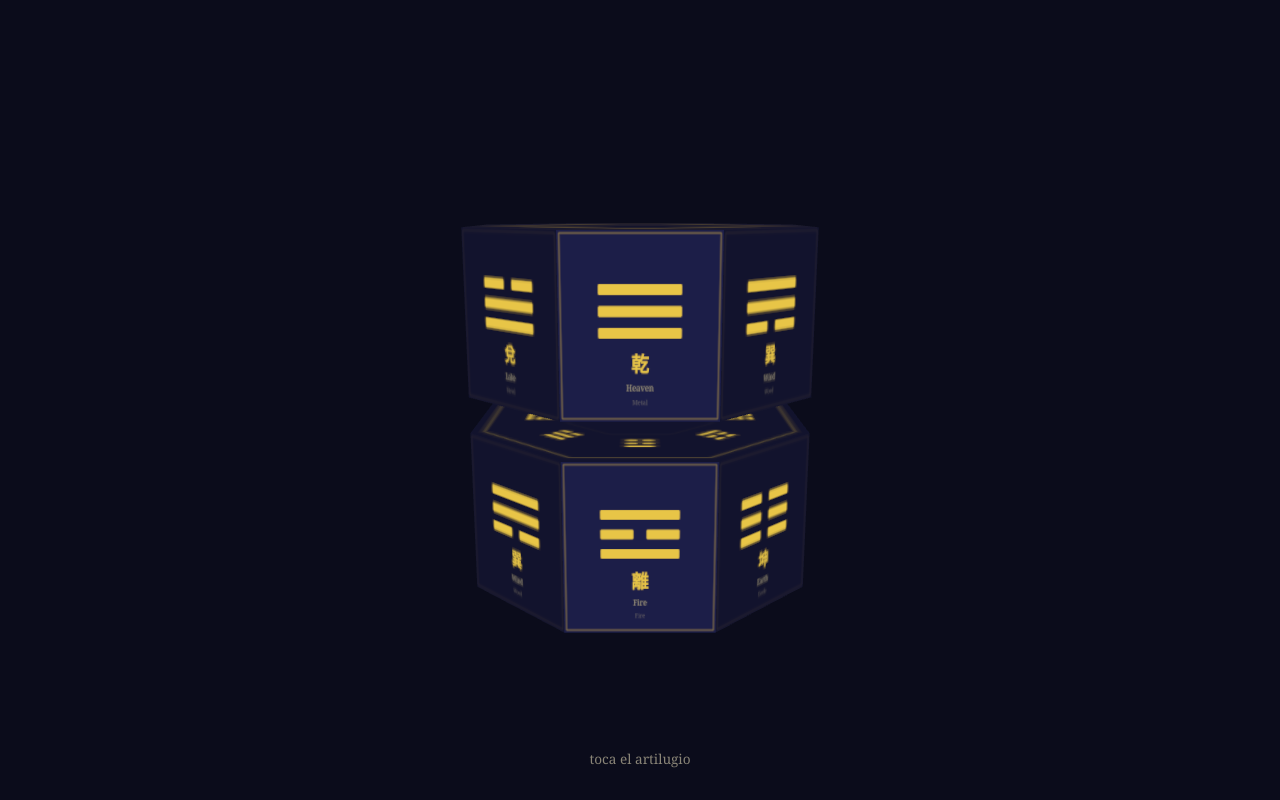
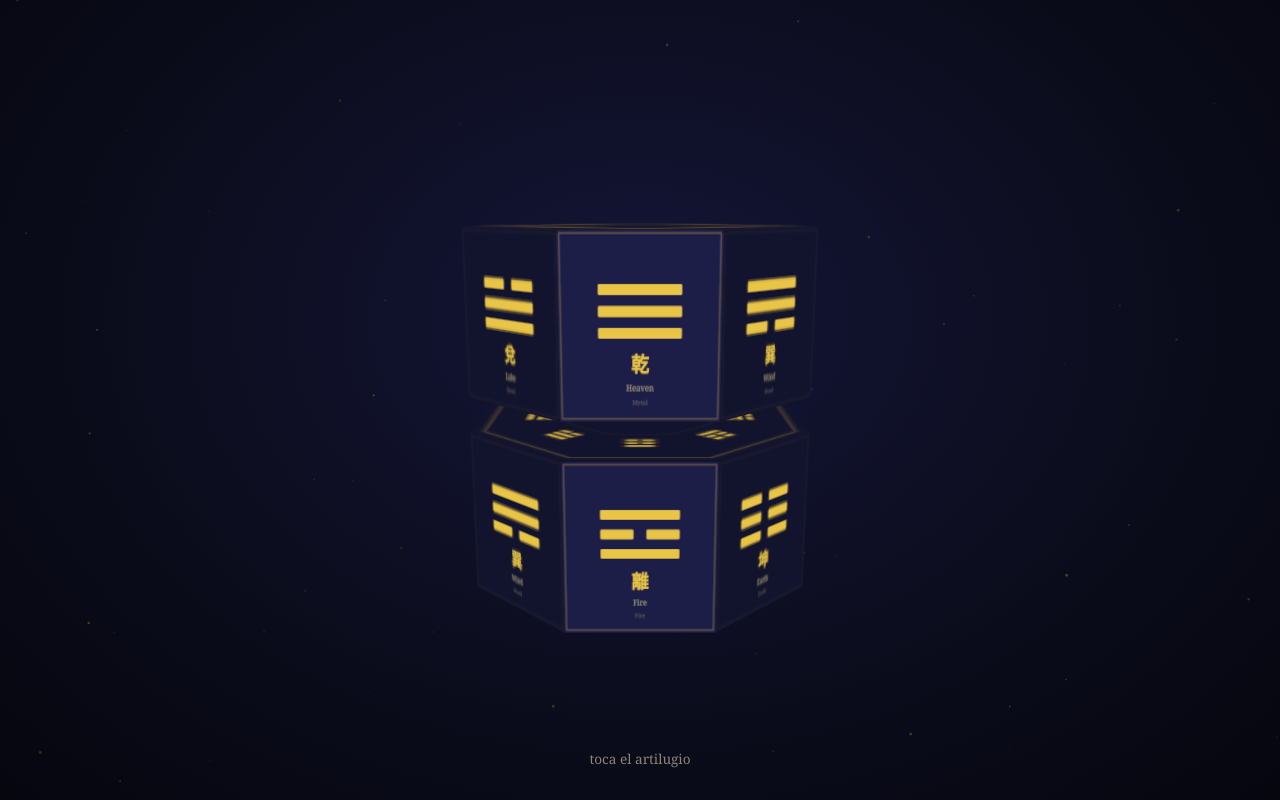
Before and after one commit to meowrhino/pakuafun, a plain HTML site: page index.html in a window 1280 px wide. Drawn offline with nearby package versions, Linux system fonts and the light colour scheme; animation ran at ten frames a second.

Commit message:
Fix hexagram mapping, HD textures, starfield bg, cap zoom
- Fix face index calculation (negate rotation direction)
- Hexagram now correctly matches visible trigrams
- Increase texture resolution to 1024px for sharper faces
- Add radial gradient + golden star particles background
- Add vertical tilt to see bagua caps from above/below
- Tap when tilted → zoom into cap for detailed bagua view
- More tilt range (-1.0 to 1.2 radians)

Co-Authored-By: Claude Opus 4.6 (1M context) <noreply@anthropic.com>

```diff
--- a/css/styles.css
+++ b/css/styles.css
@@ -12,10 +12,19 @@
 html, body {
   height: 100dvh;
   overflow: hidden;
-  background: var(--bg-color);
+  background: radial-gradient(ellipse at 50% 40%, #141638 0%, #0b0c1b 60%, #06060f 100%);
   color: var(--text-color);
   font-family: 'Noto Serif SC', 'Georgia', serif;
   -webkit-font-smoothing: antialiased;
+}
+
+/* Subtle stars background */
+#stars {
+  position: fixed;
+  inset: 0;
+  z-index: 0;
+  pointer-events: none;
+  opacity: 0.4;
 }
 
 /* ---- Canvas 3D ---- */
--- a/index.html
+++ b/index.html
@@ -22,6 +22,7 @@
 <body>
   <div id="loading">PakuaFun</div>
 
+  <canvas id="stars"></canvas>
   <div id="canvas-container"></div>
 
   <div id="tap-hint">toca el artilugio</div>
--- a/js/app.js
+++ b/js/app.js
@@ -22,6 +22,7 @@ const DEVICE_Y_EXPLORE = 0;
 const DEVICE_Y_DETAIL = isMobile ? 2.5 : 2.0;
 
 let deviceTargetY = DEVICE_Y_EXPLORE;
+let cameraTarget = CAM_POS.clone();
 let currentLook = LOOK_AT.clone();
 let lookTarget = LOOK_AT.clone();
 
@@ -75,6 +76,9 @@ async function init() {
     getDeviceGroup: () => deviceGroup,
   });
 
+  // ---- Stars background ----
+  drawStars();
+
   // ---- Hide loading ----
   const loading = document.getElementById('loading');
   loading.classList.add('hidden');
@@ -83,22 +87,60 @@ async function init() {
   animate();
 }
 
+function drawStars() {
+  const canvas = document.getElementById('stars');
+  canvas.width = window.innerWidth;
+  canvas.height = window.innerHeight;
+  const ctx = canvas.getContext('2d');
+  for (let i = 0; i < 80; i++) {
+    const x = Math.random() * canvas.width;
+    const y = Math.random() * canvas.height;
+    const r = Math.random() * 1.2 + 0.3;
+    const alpha = Math.random() * 0.6 + 0.2;
+    ctx.beginPath();
+    ctx.arc(x, y, r, 0, Math.PI * 2);
+    ctx.fillStyle = `rgba(212, 175, 55, ${alpha})`;
+    ctx.fill();
+  }
+}
+
 function refreshHexagram() {
   const upperKey = upperPrism.getFrontTrigramKey();
   const lowerKey = lowerPrism.getFrontTrigramKey();
   updateHexagram(upperKey, lowerKey);
 }
 
+// Tilt threshold: if tilted beyond this, zoom into cap instead of showing hexagram
+const TILT_CAP_THRESHOLD = 0.6;
+
 function toggleState() {
   if (state === 'EXPLORE') {
-    state = 'DETAIL';
-    deviceTargetY = DEVICE_Y_DETAIL;
-    lookTarget.set(0, DEVICE_Y_DETAIL * 0.5, 0);
-    showPanel();
-    document.getElementById('tap-hint')?.classList.add('hidden');
+    const tilt = deviceGroup ? deviceGroup.rotation.x : 0;
+
+    if (tilt > TILT_CAP_THRESHOLD) {
+      // Looking at top cap → zoom in to see Xiantian bagua
+      state = 'CAP_VIEW';
+      cameraTarget.set(0, 3.5, 2.0);
+      lookTarget.set(0, 0.5, 0);
+      document.getElementById('tap-hint')?.classList.add('hidden');
+    } else if (tilt < -TILT_CAP_THRESHOLD) {
+      // Looking at bottom cap → zoom in to see Houtian bagua
+      state = 'CAP_VIEW';
+      cameraTarget.set(0, -2.5, 2.0);
+      lookTarget.set(0, -0.5, 0);
+      document.getElementById('tap-hint')?.classList.add('hidden');
+    } else {
+      // Normal → show hexagram
+      state = 'DETAIL';
+      deviceTargetY = DEVICE_Y_DETAIL;
+      lookTarget.set(0, DEVICE_Y_DETAIL * 0.5, 0);
+      showPanel();
+      document.getElementById('tap-hint')?.classList.add('hidden');
+    }
   } else {
     state = 'EXPLORE';
     deviceTargetY = DEVICE_Y_EXPLORE;
+    cameraTarget.copy(CAM_POS);
     lookTarget.set(0, 0, 0);
     hidePanel();
   }
@@ -113,7 +155,8 @@ function animate() {
     deviceGroup.position.y += (deviceTargetY - deviceGroup.position.y) * 0.08;
   }
 
-  // Smooth lookAt follows device
+  // Smooth camera position and lookAt
+  camera.position.lerp(cameraTarget, 0.06);
   currentLook.lerp(lookTarget, 0.06);
   camera.lookAt(currentLook);
 
--- a/js/prism.js
+++ b/js/prism.js
@@ -118,9 +118,13 @@ export class OctagonalPrism {
   }
 
   snapToNearest() {
-    const norm = ((this.actualRotationY % (Math.PI * 2)) + Math.PI * 2) % (Math.PI * 2);
+    // Negate because positive group rotation brings negative-indexed faces to front
+    const negRot = -this.actualRotationY;
+    const norm = ((negRot % (Math.PI * 2)) + Math.PI * 2) % (Math.PI * 2);
     this.currentFaceIndex = Math.round(norm / FACE_ANGLE) % NUM_SIDES;
-    this.targetRotationY = this.currentFaceIndex * FACE_ANGLE;
+
+    // Target rotation that aligns this face to front
+    this.targetRotationY = -(this.currentFaceIndex * FACE_ANGLE);
 
     // Shortest path
     const diff = this.targetRotationY - this.actualRotationY;
@@ -143,7 +147,8 @@ export class OctagonalPrism {
   }
 
   _updateFaceFromRotation() {
-    const norm = ((this.actualRotationY % (Math.PI * 2)) + Math.PI * 2) % (Math.PI * 2);
+    const negRot = -this.actualRotationY;
+    const norm = ((negRot % (Math.PI * 2)) + Math.PI * 2) % (Math.PI * 2);
     this.currentFaceIndex = Math.round(norm / FACE_ANGLE) % NUM_SIDES;
     this._updateHighlight();
   }
--- a/js/touch.js
+++ b/js/touch.js
@@ -6,8 +6,8 @@
 const SENSITIVITY_X = 0.008;   // horizontal → rotate prism Y
 const SENSITIVITY_Y = 0.004;   // vertical → tilt device X
 const TAP_THRESHOLD = 8;
-const TILT_MIN = -0.6;  // max tilt looking from below
-const TILT_MAX = 0.8;   // max tilt looking from above
+const TILT_MIN = -1.0;  // max tilt looking from below
+const TILT_MAX = 1.2;   // max tilt looking from above
 
 export class TouchHandler {
   constructor(canvas, upperPrism, lowerPrism, { onSnap, onTap, getState, getDeviceGroup }) {
@@ -37,7 +37,8 @@ export class TouchHandler {
     this.startY = e.clientY;
     this.totalDrag = 0;
 
-    if (this.getState() === 'EXPLORE') {
+    const st = this.getState();
+    if (st === 'EXPLORE') {
       const rect = this.canvas.getBoundingClientRect();
       const relY = (e.clientY - rect.top) / rect.height;
       this.activePrism = relY < 0.5 ? this.upperPrism : this.lowerPrism;
--- a/js/trigrams.js
+++ b/js/trigrams.js
@@ -4,7 +4,7 @@
 import * as THREE from 'three';
 import { TRIGRAMS } from './data.js';
 
-const SIZE = 512;
+const SIZE = 1024;
 const BG_COLOR = '#12132d';
 const BG_HIGHLIGHT = '#1c1e48';
 const LINE_COLOR = '#e8c547';
@@ -24,17 +24,17 @@ export function createTrigramTexture(trigram, highlighted = false) {
 
   // Border
   ctx.strokeStyle = LINE_COLOR;
-  ctx.lineWidth = 2;
+  ctx.lineWidth = 3;
   ctx.globalAlpha = highlighted ? 0.6 : 0.15;
-  ctx.strokeRect(8, 8, SIZE - 16, SIZE - 16);
+  ctx.strokeRect(16, 16, SIZE - 32, SIZE - 32);
   ctx.globalAlpha = 1;
 
   // Trigram lines (top-to-bottom = reverse of [bottom, middle, top])
-  const lineWidth = 260;
-  const lineHeight = 28;
-  const gapWidth = 44;
-  const startY = 140;
-  const lineSpacing = 58;
+  const lineWidth = 520;
+  const lineHeight = 56;
+  const gapWidth = 88;
+  const startY = 280;
+  const lineSpacing = 116;
   const x = (SIZE - lineWidth) / 2;
 
   ctx.fillStyle = LINE_COLOR;
@@ -42,30 +42,30 @@ export function createTrigramTexture(trigram, highlighted = false) {
   reversed.forEach((line, i) => {
     const y = startY + i * lineSpacing;
     if (line === 1) {
-      roundRect(ctx, x, y, lineWidth, lineHeight, 4);
+      roundRect(ctx, x, y, lineWidth, lineHeight, 8);
     } else {
       const segWidth = (lineWidth - gapWidth) / 2;
-      roundRect(ctx, x, y, segWidth, lineHeight, 4);
-      roundRect(ctx, x + segWidth + gapWidth, y, segWidth, lineHeight, 4);
+      roundRect(ctx, x, y, segWidth, lineHeight, 8);
+      roundRect(ctx, x + segWidth + gapWidth, y, segWidth, lineHeight, 8);
     }
   });
 
   // Chinese character
   ctx.fillStyle = TEXT_COLOR;
-  ctx.font = '700 56px "Noto Serif SC", serif';
+  ctx.font = '700 112px "Noto Serif SC", serif';
   ctx.textAlign = 'center';
   ctx.textBaseline = 'middle';
-  ctx.fillText(trigram.chinese, SIZE / 2, 360);
+  ctx.fillText(trigram.chinese, SIZE / 2, 720);
 
   // English name
   ctx.fillStyle = TEXT_MUTED;
-  ctx.font = '24px "Noto Serif SC", Georgia, serif';
-  ctx.fillText(trigram.english, SIZE / 2, 420);
+  ctx.font = '48px "Noto Serif SC", Georgia, serif';
+  ctx.fillText(trigram.english, SIZE / 2, 840);
 
   // Element
-  ctx.font = '18px "Noto Serif SC", Georgia, serif';
+  ctx.font = '36px "Noto Serif SC", Georgia, serif';
   ctx.globalAlpha = 0.5;
-  ctx.fillText(trigram.element, SIZE / 2, 460);
+  ctx.fillText(trigram.element, SIZE / 2, 920);
   ctx.globalAlpha = 1;
 
   const texture = new THREE.CanvasTexture(canvas);
@@ -75,7 +75,7 @@ export function createTrigramTexture(trigram, highlighted = false) {
 
 // ---- Octagonal cap texture (bagua radial diagram) ----
 export function createBaguaCapTexture(trigramOrder, label) {
-  const S = 512;
+  const S = 1024;
   const canvas = document.createElement('canvas');
   canvas.width = S;
   canvas.height = S;
@@ -89,14 +89,14 @@ export function createBaguaCapTexture(trigramOrder, label) {
 
   // Outer octagon
   ctx.strokeStyle = LINE_COLOR;
-  ctx.lineWidth = 2.5;
+  ctx.lineWidth = 4;
   ctx.globalAlpha = 0.4;
   const octR = S * 0.46;
   drawOctagon(ctx, cx, cy, octR);
   ctx.globalAlpha = 1;
 
   // Inner octagon
-  ctx.lineWidth = 1;
+  ctx.lineWidth = 2;
   ctx.globalAlpha = 0.15;
   const innerR = S * 0.22;
   drawOctagon(ctx, cx, cy, innerR);
@@ -115,10 +115,10 @@ export function createBaguaCapTexture(trigramOrder, label) {
     ctx.translate(cx, cy);
     ctx.rotate(angle);
 
-    const lineW = 36;
-    const lineH = 5;
-    const gap = 10;
-    const gapBreak = 8;
+    const lineW = 72;
+    const lineH = 10;
+    const gap = 18;
+    const gapBreak = 14;
     const startDist = S * 0.26;
 
     ctx.fillStyle = LINE_COLOR;
@@ -139,7 +139,7 @@ export function createBaguaCapTexture(trigramOrder, label) {
   // Center label
   ctx.fillStyle = LINE_COLOR;
   ctx.globalAlpha = 0.2;
-  ctx.font = '700 24px "Noto Serif SC", serif';
+  ctx.font = '700 48px "Noto Serif SC", serif';
   ctx.textAlign = 'center';
   ctx.textBaseline = 'middle';
   ctx.fillText(label, cx, cy);
```
